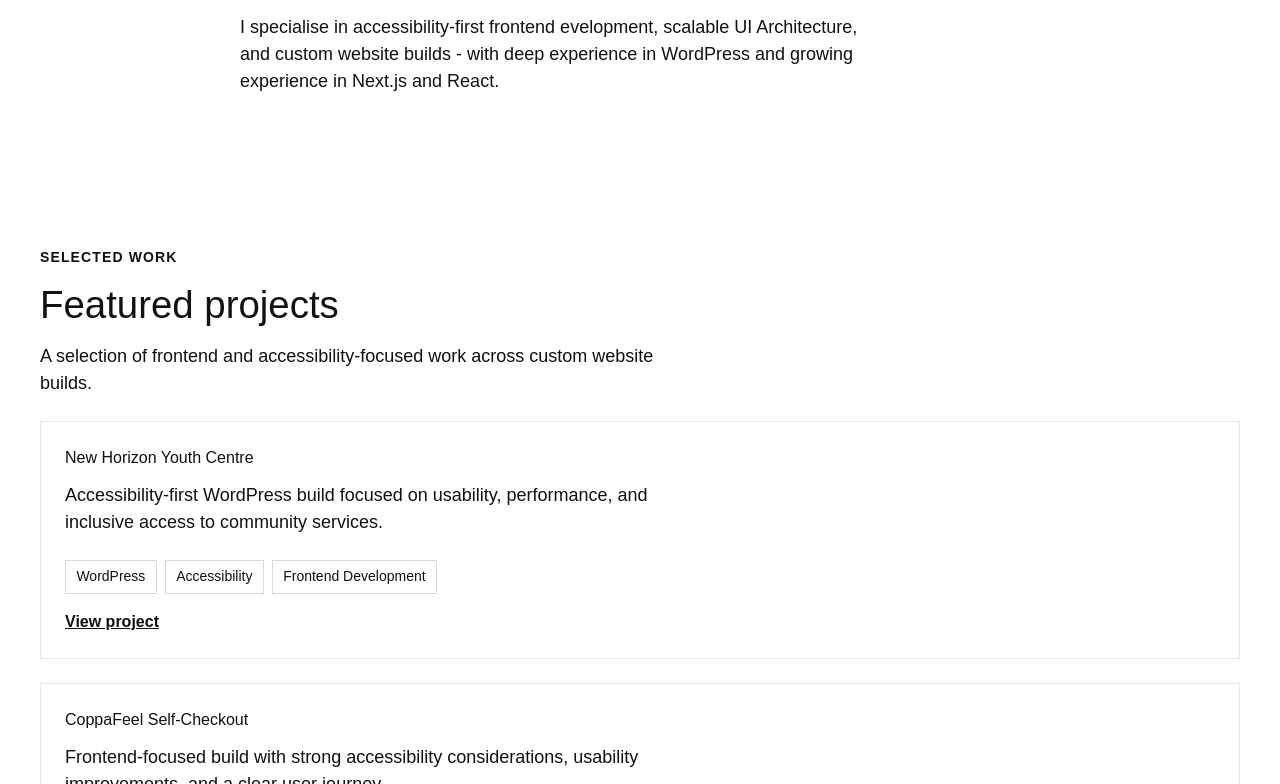
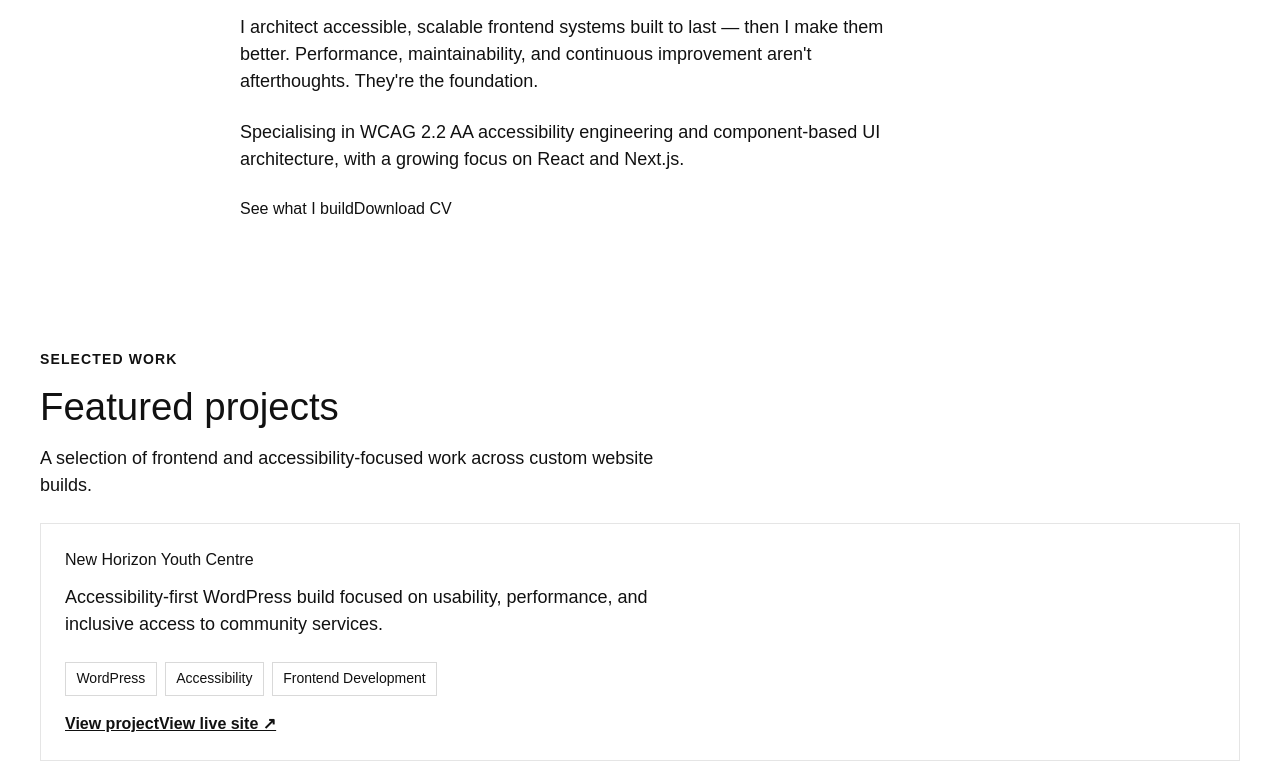
Before and after one commit to MattsDevLab/mattsdevlab-portfolio, a Next.js app: page / in a window 1280 px wide. Shown: the part 236-1020 px from the top of the page. Built offline with nearby package versions, Linux system fonts and the light colour scheme.

Commit message:
Set up file based routing for projects section

```diff
--- /dev/null
+++ b/src/app/work/[slug]/page.tsx
@@ -0,0 +1,86 @@
+import { projects } from '@/data/projects';
+import { notFound } from 'next/navigation';
+import Link from 'next/link';
+
+type Props = {
+  params: Promise<{ slug: string }>;
+};
+
+export default async function ProjectPage({ params }: Props) {
+  const { slug } = await params;
+  const project = projects.find((p) => p.slug === slug);
+
+  if (!project) {
+    notFound();
+    return null;
+  }
+
+  return (
+    <article className="project-page">
+      <div className="project-page__inner">
+
+        <Link href="/work" className="project-page__back">
+          ← Back to all projects
+        </Link>
+
+        {/* Header */}
+        <header className="project-page__header">
+          <p className="section-label">{project.role}</p>
+          <h1 className="section-title">{project.title}</h1>
+          <p className="project-page__summary">{project.summary}</p>
+
+          <ul className="project-card__tags" aria-label="Technologies used">
+            {project.tags.map((tag) => (
+              <li key={tag} className="project-card__tag">{tag}</li>
+            ))}
+          </ul>
+
+          {project.href.startsWith('http') && (
+            <a
+              href={project.href}
+              target="_blank"
+              rel="noreferrer"
+              className="hero__button hero__button--primary"
+            >
+              View live site ↗
+            </a>
+          )}
+        </header>
+
+        {/* Case study content */}
+        <div className="project-page__body">
+
+          {project.overview && (
+            <div className="project-page__section">
+              <h2 className="project-page__section-title">Overview</h2>
+              <p>{project.overview}</p>
+            </div>
+          )}
+
+          {project.challenge && (
+            <div className="project-page__section">
+              <h2 className="project-page__section-title">The challenge</h2>
+              <p>{project.challenge}</p>
+            </div>
+          )}
+
+          {project.approach && (
+            <div className="project-page__section">
+              <h2 className="project-page__section-title">My approach</h2>
+              <p>{project.approach}</p>
+            </div>
+          )}
+
+          {project.outcome && (
+            <div className="project-page__section">
+              <h2 className="project-page__section-title">Outcome</h2>
+              <p>{project.outcome}</p>
+            </div>
+          )}
+
+        </div>
+
+      </div>
+    </article>
+  );
+}
--- a/src/app/work/page.tsx
+++ b/src/app/work/page.tsx
@@ -18,6 +18,8 @@ export default function WorkPage() {
                             summary={project.summary}
                             tags={project.tags}
                             href={project.href}
+                            slug={project.slug}
+                            featured={project.featured}
                         />
                     ))}
                 </div>
--- a/src/components/sections/FeaturedProjects.tsx
+++ b/src/components/sections/FeaturedProjects.tsx
@@ -2,8 +2,10 @@ import Link from 'next/link';
 import ProjectCard from '@/components/sections/ProjectCard';
 import { projects } from '@/data/projects';
 
-export default function FeaturedProjects(){
-    return(
+export default function FeaturedProjects() {
+  const featuredProjects = projects.filter((project) => project.featured);
+
+  return (
     <section className="featured-projects">
       <div className="featured-projects__inner">
         <p className="section-label">Selected Work</p>
@@ -13,13 +15,15 @@ export default function FeaturedProjects(){
         </p>
 
         <div className="featured-projects__grid">
-                    {projects.map((project) => (
+          {featuredProjects.map((project) => (
             <ProjectCard
               key={project.id}
               title={project.title}
               summary={project.summary}
               tags={project.tags}
               href={project.href}
+              slug={project.slug}
+              featured={project.featured}
             />
           ))}
         </div>
--- a/src/components/sections/Hero.tsx
+++ b/src/components/sections/Hero.tsx
@@ -4,9 +4,24 @@ export default function Hero(){
     return(
         <section className="hero">
             <div className="hero__inner">
-                <p className="hero__eyebrow">Accessibility / Scalable UI & CMS Systems</p>
-                <h1 className="hero__title">Senior Frontend Engineer.</h1>
-                <p className="hero__text">I specialise in accessibility-first frontend evelopment, scalable UI Architecture, and custom website builds - with deep experience in WordPress and growing experience in Next.js and React.</p>
+                <p className="hero__eyebrow">Accessibility Specialist / UI Component Systems Architect / React & Next.js</p>
+                <h1 className="hero__title">Senior Frontend Engineer</h1>
+                <p className="hero__text">
+                    I architect accessible, scalable frontend systems built to last — then I make them better.
+                    Performance, maintainability, and continuous improvement aren&apos;t afterthoughts. They&apos;re the foundation.
+                </p>
+                 <p className="hero__text">
+                    Specialising in WCAG 2.2 AA accessibility engineering and component-based UI architecture,
+                    with a growing focus on React and Next.js.
+                </p>
+                 <div className="hero__cta">
+                    <Link href="/work" className="hero__cta-primary">
+                        See what I build
+                    </Link>
+                    <a href="/Matt-Bagley-Senior-Frontend-Engineer-CV.pdf" className="hero__cta-secondary" download>
+                        Download CV
+                    </a>
+                </div>
             </div>
         </section>
     );
--- a/src/components/sections/ProjectCard.tsx
+++ b/src/components/sections/ProjectCard.tsx
@@ -1,31 +1,40 @@
 import Link from 'next/link';
 
 type ProjectCardProps = {
+  id?: number;
+  slug: string;
   title: string;
   summary: string;
   tags: string[];
   href: string;
+  featured?: boolean;
 };
 
-export default function ProjectCard({
-    title,
-    summary,
-    tags,
-    href,
-}: ProjectCardProps) {
-    return(
+export default function ProjectCard({ title, summary, tags, href, slug }: ProjectCardProps) {
+  const isExternal = href.startsWith('http');
+
+  return (
     <article className="project-card">
       <h3 className="project-card__title">{title}</h3>
       <p className="project-card__text">{summary}</p>
+
       <ul className="project-card__tags" aria-label={`${title} technologies`}>
         {tags.map((tag) => (
-                    <li key={tag} className="project-card__tag">
-                        {tag}
-                    </li>
+          <li key={tag} className="project-card__tag">{tag}</li>
         ))}
       </ul>
-            <Link href="{href}" className="text-link">View project</Link>
 
+      {/* Always links to the internal project page */}
+      <Link href={`/work/${slug}`} className="text-link">
+        View project
+      </Link>
+
+      {/* Only shows if there's a live external site */}
+      {isExternal && (
+        <a href={href} className="text-link" target="_blank" rel="noreferrer">
+          View live site ↗
+        </a>
+      )}
     </article>
   );
 }
--- a/src/data/projects.ts
+++ b/src/data/projects.ts
@@ -1,26 +1,59 @@
-export const projects = [
-{
+export type Project = {
+  id: number;
+  slug: string;
+  title: string;
+  summary: string;
+  tags: string[];
+  href: string;
+  featured: boolean;
+  role?: string;
+  overview?: string;
+  challenge?: string;
+  approach?: string;
+  outcome?: string;
+};
+
+export const projects: Project[] = [
+  {
     id: 1,
+    slug: 'new-horizon-youth-centre',
     title: 'New Horizon Youth Centre',
-    summary:
-      'Accessibility-first WordPress build focused on usability, performance, and inclusive access to community services.',
+    summary: 'Accessibility-first WordPress build focused on usability, performance, and inclusive access to community services.',
     tags: ['WordPress', 'Accessibility', 'Frontend Development'],
-    href: '/work',
+    href: 'https://nhyouthcentre.org.uk/',
+    featured: true,
+    role: 'Frontend Developer',
+    overview: 'New Horizon Youth Centre needed a website that was genuinely accessible to all users, including those with disabilities, while clearly communicating their community services.',
+    challenge: 'The main challenge was building a site that met WCAG accessibility standards without compromising on design quality or usability for non-disabled users.',
+    approach: 'I built the site on WordPress with a strong focus on semantic HTML, keyboard navigation, colour contrast, and screen reader compatibility throughout every component.',
+    outcome: 'The finished site passes WCAG 2.1 AA standards and gives the organisation a clear, maintainable platform to communicate their services.',
   },
   {
     id: 2,
+    slug: 'coppafeel-self-checkout',
     title: 'CoppaFeel Self-Checkout',
-    summary:
-      'Frontend-focused build with strong accessibility considerations, usability improvements, and a clear user journey.',
+    summary: 'Frontend-focused build with strong accessibility considerations, usability improvements, and a clear user journey.',
     tags: ['Accessibility', 'UI Development', 'Performance'],
-    href: '/work',
+    href: 'https://self-checkout.coppafeel.org/',
+    featured: true,
+    role: 'Frontend Developer',
+    overview: 'CoppaFeel needed a self-checkout experience that was simple, accessible, and on-brand — guiding users through a sensitive journey with clarity.',
+    challenge: 'Balancing a clear user flow with accessibility requirements in a single-page application context, ensuring every interaction was usable without a mouse.',
+    approach: 'I focused on logical focus management, clear error states, and accessible form patterns to make sure the journey worked for all users.',
+    outcome: 'The self-checkout experience delivers a smooth, accessible journey that reflects the brand and serves a wide range of users effectively.',
   },
   {
     id: 3,
+    slug: 'custom-wordpress-development',
     title: 'Custom WordPress Development',
-    summary:
-      'Reusable component-based builds using WordPress, Timber, Twig, ACF, and modern frontend practices.',
+    summary: 'Reusable component-based builds using WordPress, Timber, Twig, ACF, and modern frontend practices.',
     tags: ['Timber', 'Twig', 'ACF', 'Component Architecture'],
-    href: '/work',
+    href: '/work/custom-wordpress-development',
+    featured: false,
+    role: 'Frontend Developer',
+    overview: 'A range of custom WordPress projects built with a component-based approach using Timber, Twig, and ACF for flexible, maintainable page building.',
+    challenge: 'Creating reusable, editor-friendly components that maintain frontend quality and accessibility without requiring developer intervention for every content change.',
+    approach: 'I used Timber and Twig to separate logic from presentation, and ACF to give editors flexible control, while keeping the frontend clean and consistent.',
+    outcome: 'Delivered scalable WordPress builds that editors can manage independently, reducing maintenance overhead and keeping frontend quality high.',
   },
-]
+];
```
Lines whose indentation alone changed are shown as unchanged.
